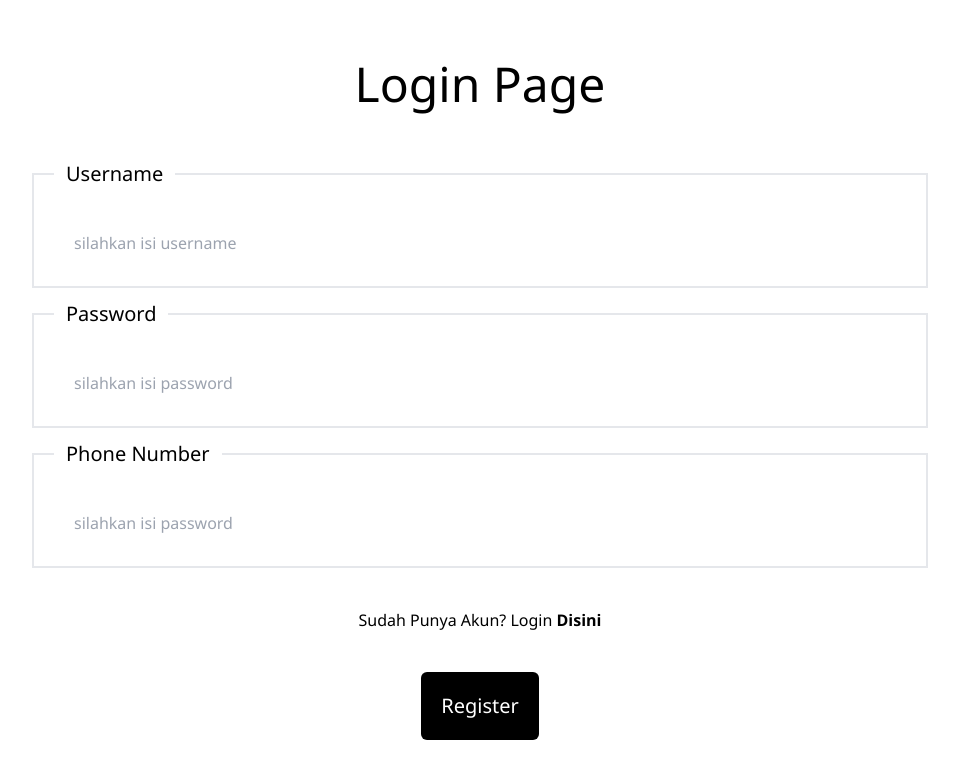
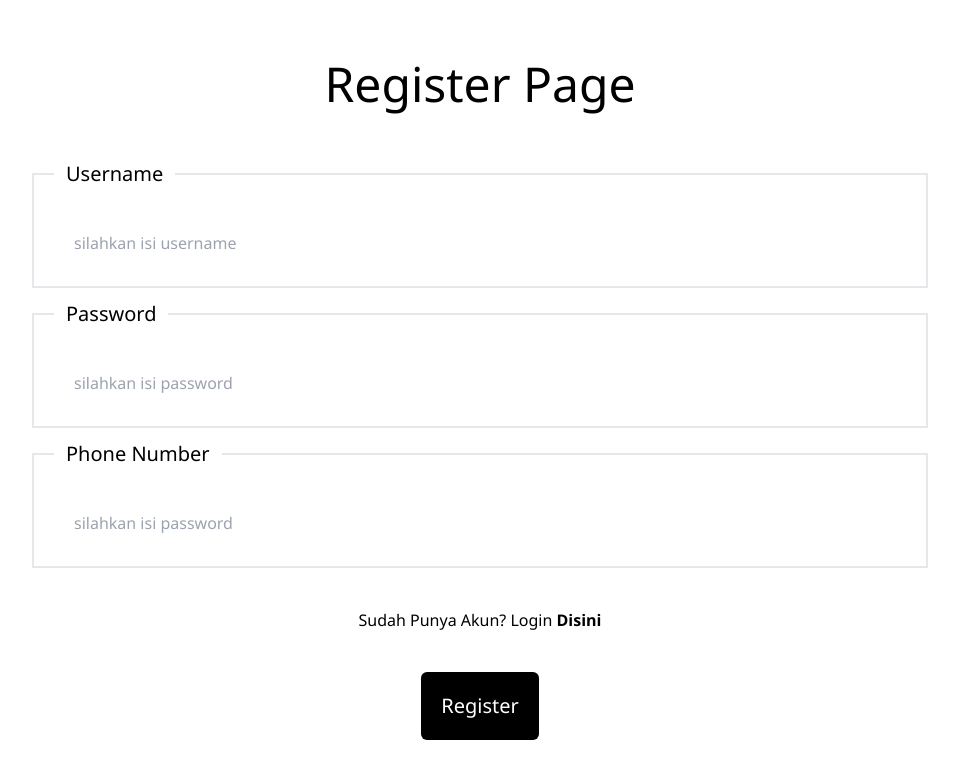
Before and after one commit to mendekam/fe-cinema-ticket, a Next.js app: page /regis in a window 1280 px wide. Shown: the top 778 px of the page, without its empty margins (160-1119 px from the left). Built offline with nearby package versions, Linux system fonts and the light colour scheme.

Commit message:
register

```diff
--- a/src/pages/regis/index.js
+++ b/src/pages/regis/index.js
@@ -34,7 +34,7 @@ const index = () => {
     return (
         <form onSubmit={handleSubmit(onSubmit)} className="h-screen w-screen flex flex-col justify-center items-center gap-10">
 
-            <h1 className="text-5xl">Login Page</h1>
+            <h1 className="text-5xl">Register Page</h1>
             <div className="w-[70%]">
                 <fieldset className="border-2 border-solid border-main-creme px-5 py-3">
                     <legend htmlFor="username" className="p-3 text-xl">
```
